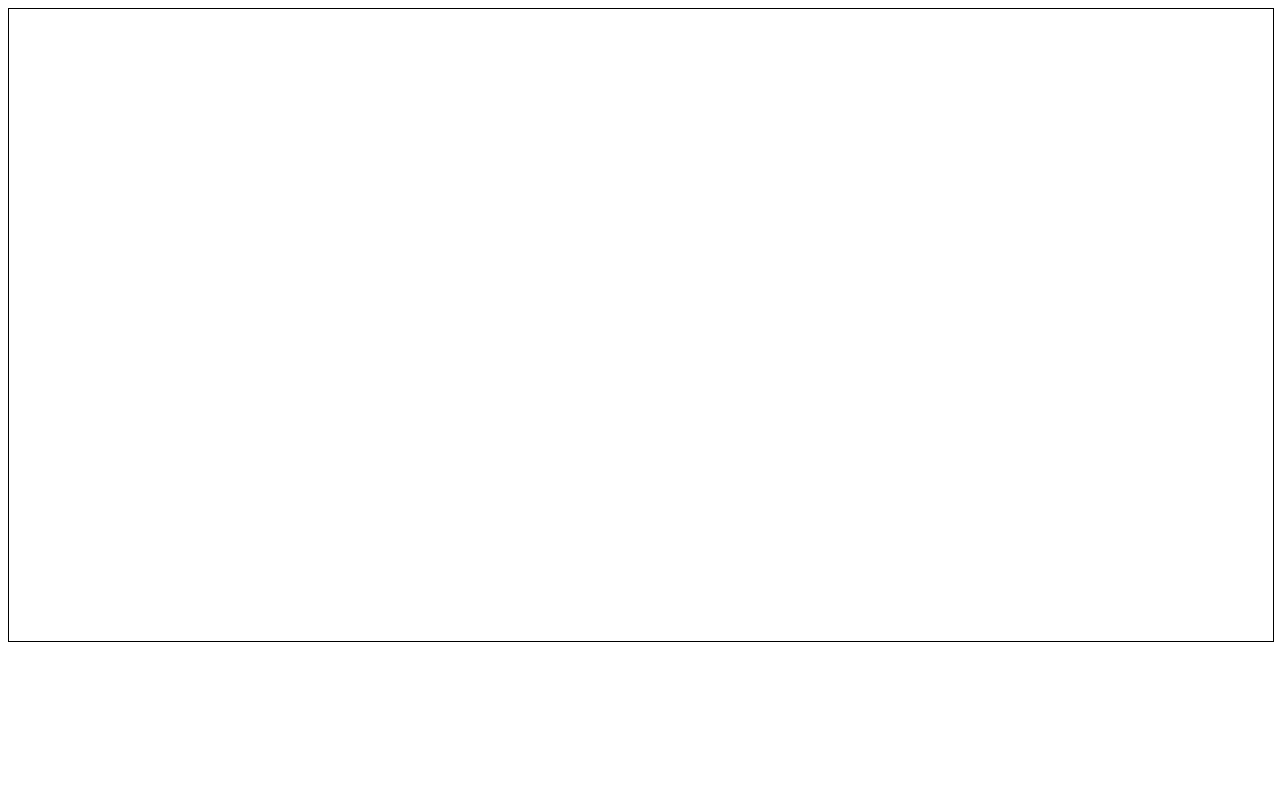
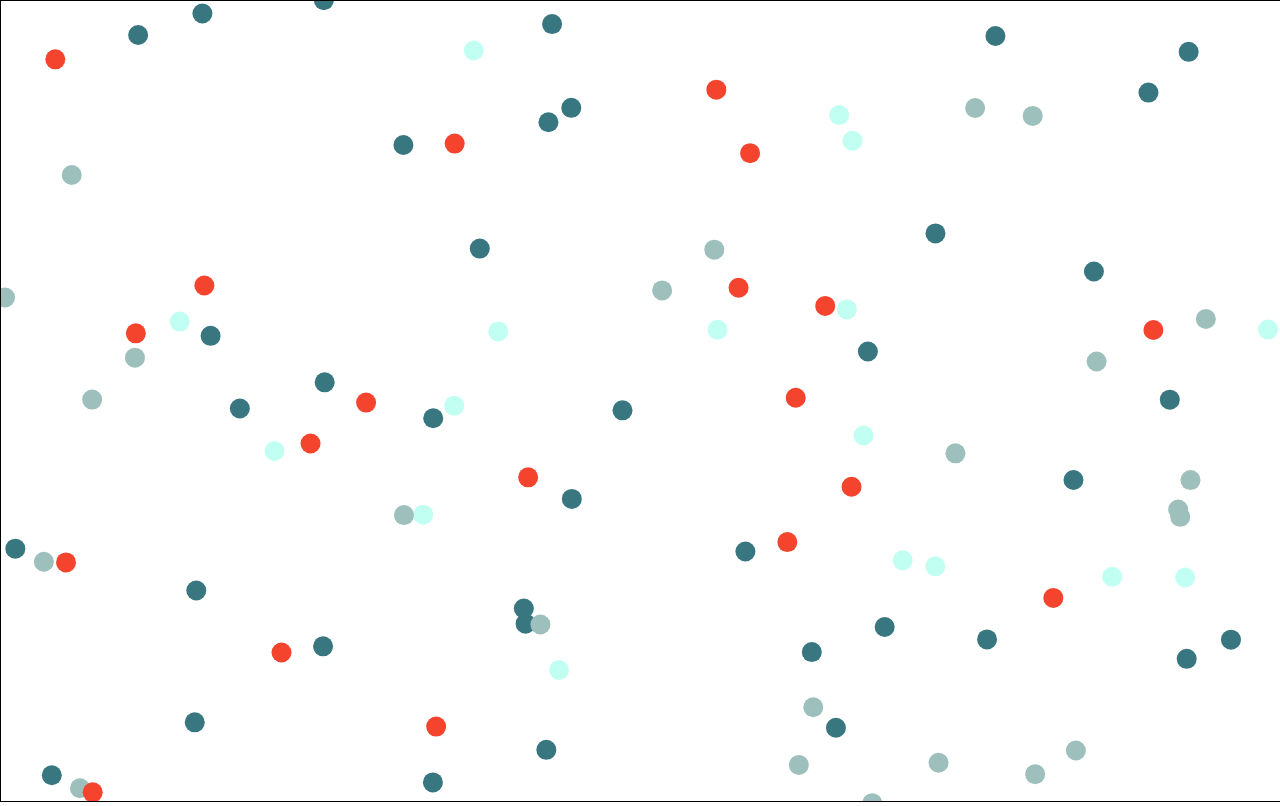
Before and after one commit to rabindratamang/crazy-canvas, a plain HTML site: page index.html in a window 1280 px wide. Drawn offline with Linux system fonts and the light colour scheme; the site is published under a folder, as on GitHub Pages, so addresses that start at the root find nothing.

Commit message:
Update index.html

```diff
--- a/index.html
+++ b/index.html
@@ -15,6 +15,6 @@
 </head>
 <body>
     <canvas></canvas>
-    <script src="/js/onclick.js"></script>
+    <script src="./js/onclick.js"></script>
 </body>
 </html>
```
